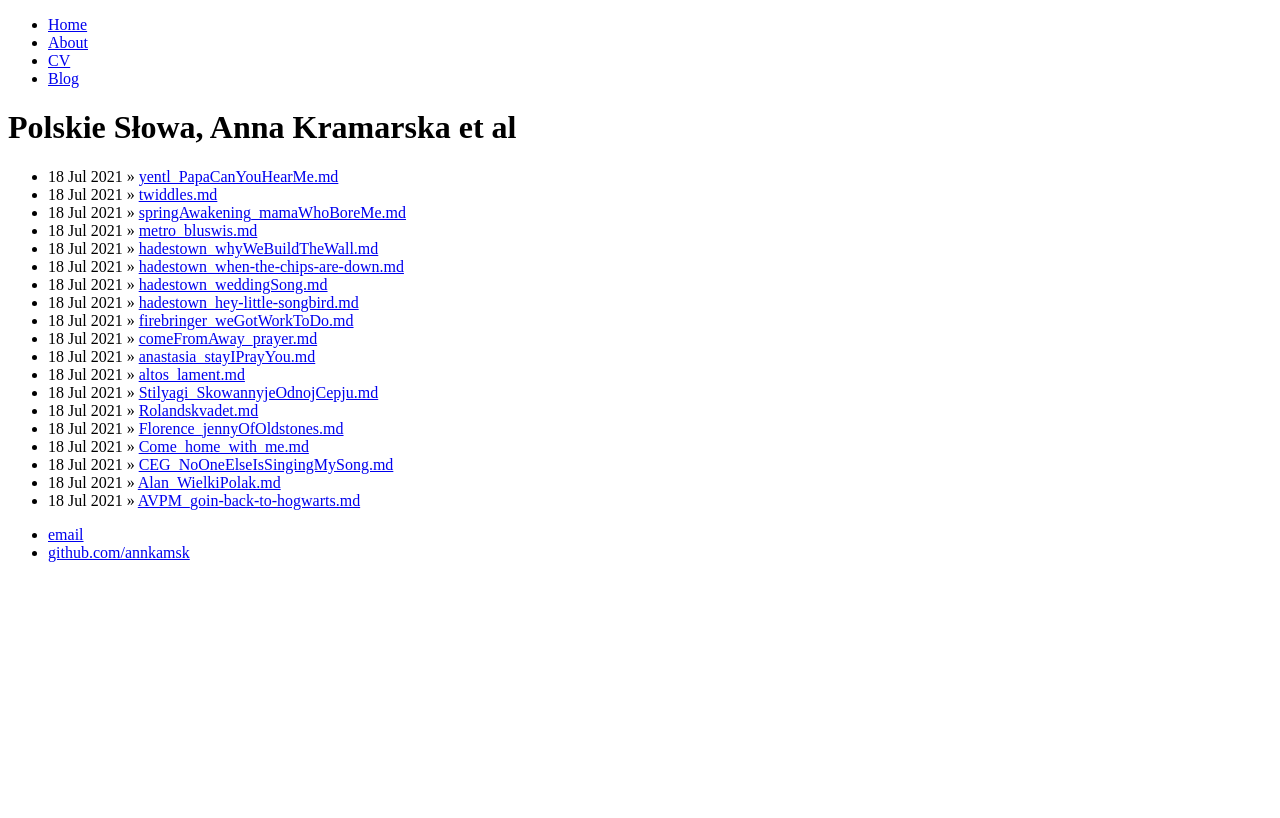
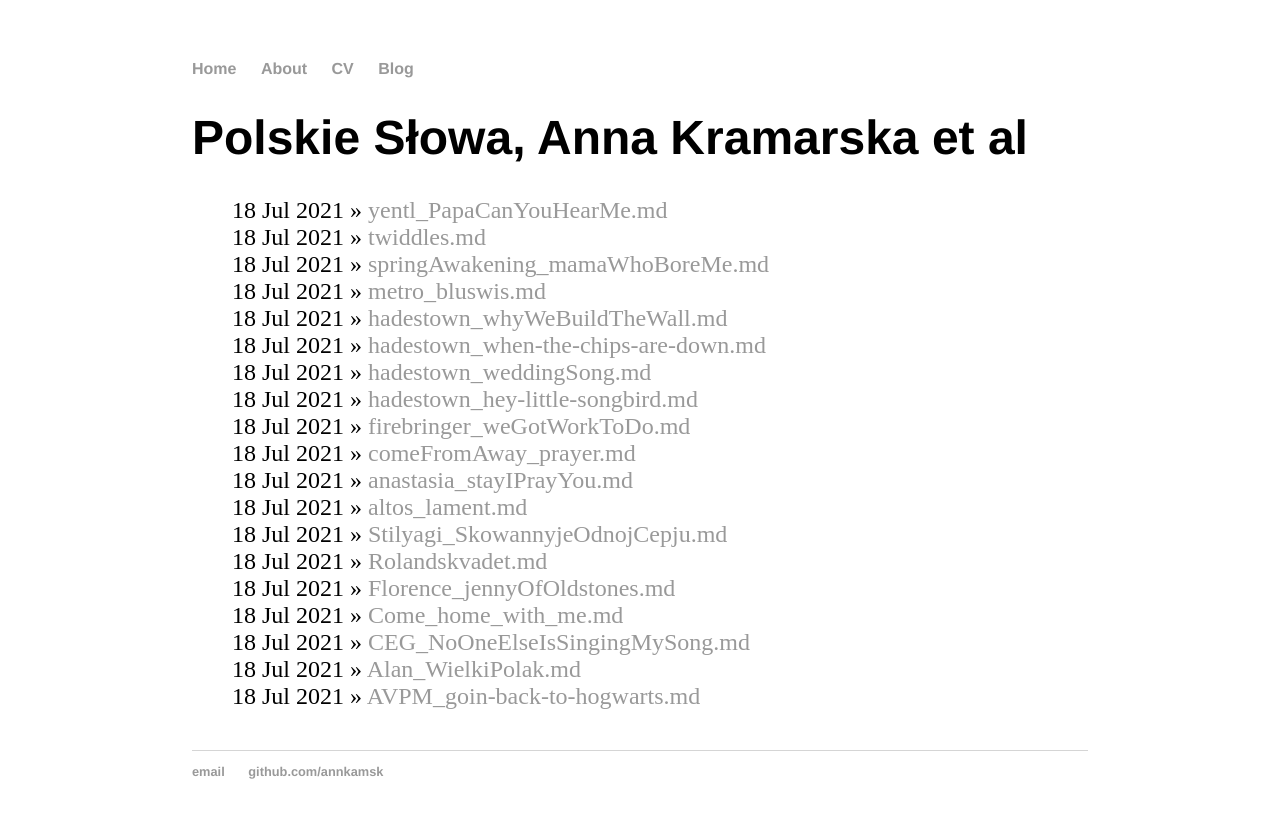
Before and after one commit to annkamsk/polishlyrics, a Jekyll site: the page built from index.html, in a window 1280 px wide. Shown: the top 818 px of the page. Built offline with Jekyll 4.4.1, drawn with Linux system fonts in a browser that asks for light colours.

```diff
--- a/_config.yml
+++ b/_config.yml
@@ -1 +1,2 @@
-theme: jekyll-theme-dinky
+name: Polskie Słowa
+markdown: kramdown
--- /dev/null
+++ b/css/main.css
@@ -0,0 +1,43 @@
+body {
+    margin: 60px auto;
+    width: 70%;
+}
+nav ul, footer ul {
+    font-family:'Helvetica', 'Arial', 'Sans-Serif';
+    padding: 0px;
+    list-style: none;
+    font-weight: bold;
+}
+nav ul li, footer ul li {
+    display: inline;
+    margin-right: 20px;
+}
+a {
+    text-decoration: none;
+    color: #999;
+}
+a:hover {
+    text-decoration: underline;
+}
+h1 {
+    font-size: 3em;
+    font-family:'Helvetica', 'Arial', 'Sans-Serif';
+}
+p {
+    font-size: 1.5em;
+    line-height: 1.4em;
+    color: #333;
+}
+footer {
+    border-top: 1px solid #d5d5d5;
+    font-size: .8em;
+}
+
+ul.posts {
+    margin: 20px auto 40px;
+    font-size: 1.5em;
+}
+
+ul.posts li {
+    list-style: none;
+}
```
Also changed, not shown: 1 other file.
